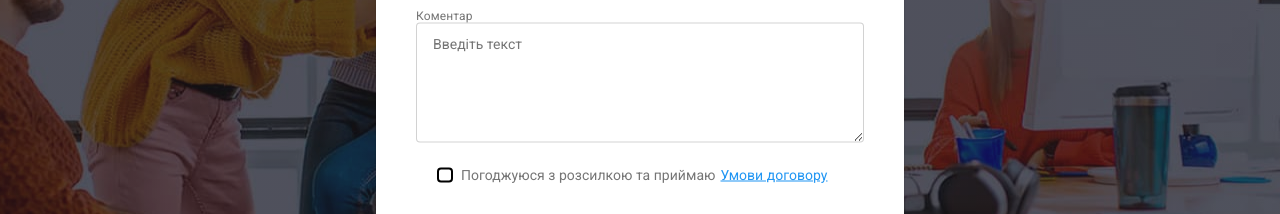
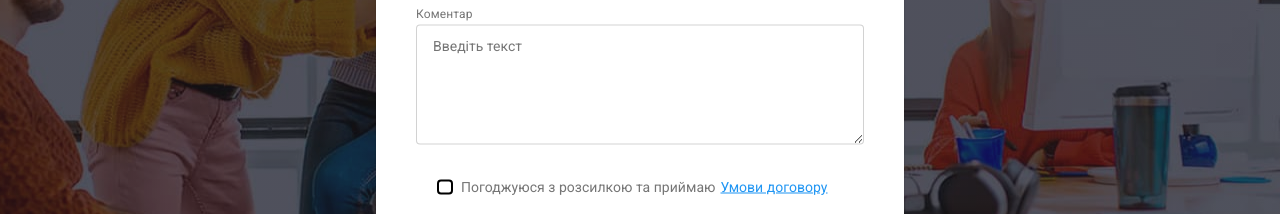
Before and after one commit to SerShem/goit-markup-hw-06, a plain HTML site: page index.html in a window 1280 px wide. Both pictures are taken after a click on the button "Замовити послугу". Shown: the part 382-596 px from the top of the page. Drawn offline with nearby package versions, Linux system fonts and the light colour scheme.

Commit message:
hw06 recorection after coment 2

```diff
--- a/css/styles.css
+++ b/css/styles.css
@@ -920,6 +920,13 @@ a {
 	flex-direction: column;
 }
 
+.backdrop-form-coment {
+	margin-bottom: 10px;
+
+	position: relative;
+	display: flex;
+	flex-direction: column;
+}
 
 .backdrop-form-textarea {
 	margin-bottom: 20px;
```
